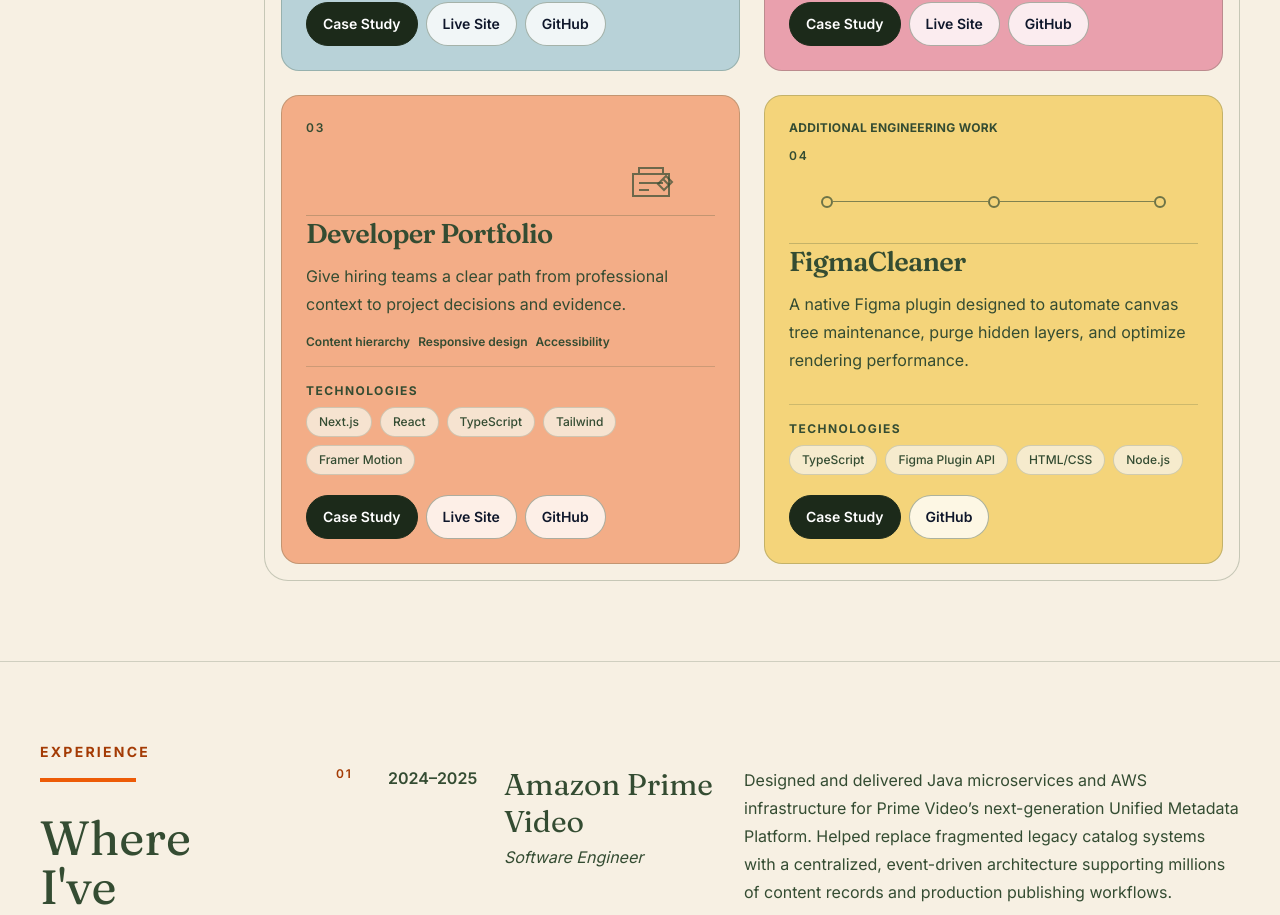
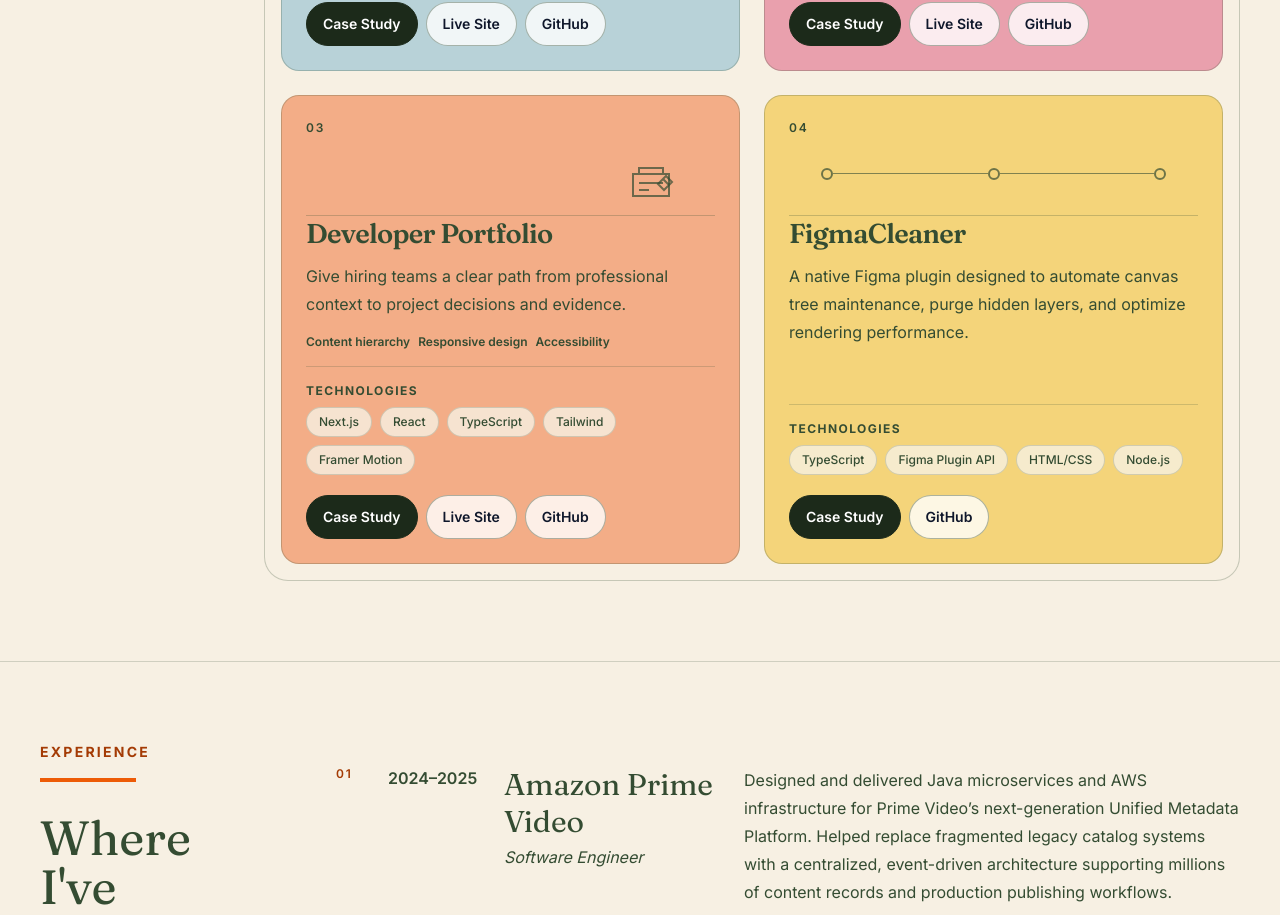
Before and after one commit to julsoyola/juliana-portfolio, a Next.js app in the folder portfolio/: page / in a window 1280 px wide. Shown: the part 1300-2215 px from the top of the page. Built offline with nearby package versions, Linux system fonts and the light colour scheme.

Commit message:
Remove the extra FigmaCleaner label

```diff
--- a/portfolio/components/Projects.tsx
+++ b/portfolio/components/Projects.tsx
@@ -95,7 +95,6 @@
                   className={`${project.tone} flex h-full min-h-[310px] flex-col rounded-[18px] border border-[var(--forest)]/25 p-2.5 sm:p-6 transition duration-300 hover:-translate-y-1 motion-reduce:transform-none motion-reduce:transition-none`}
                 >
                   <div className="flex min-w-0 flex-1 flex-col [overflow-wrap:anywhere]">
-                    {index === 3 && <p className="mb-3 text-xs font-bold uppercase tracking-wide">Additional engineering work</p>}
                     <span className="text-xs font-semibold tracking-[0.16em] text-[var(--forest)]">
                       {String(index + 1).padStart(2, "0")}
                     </span>
```
